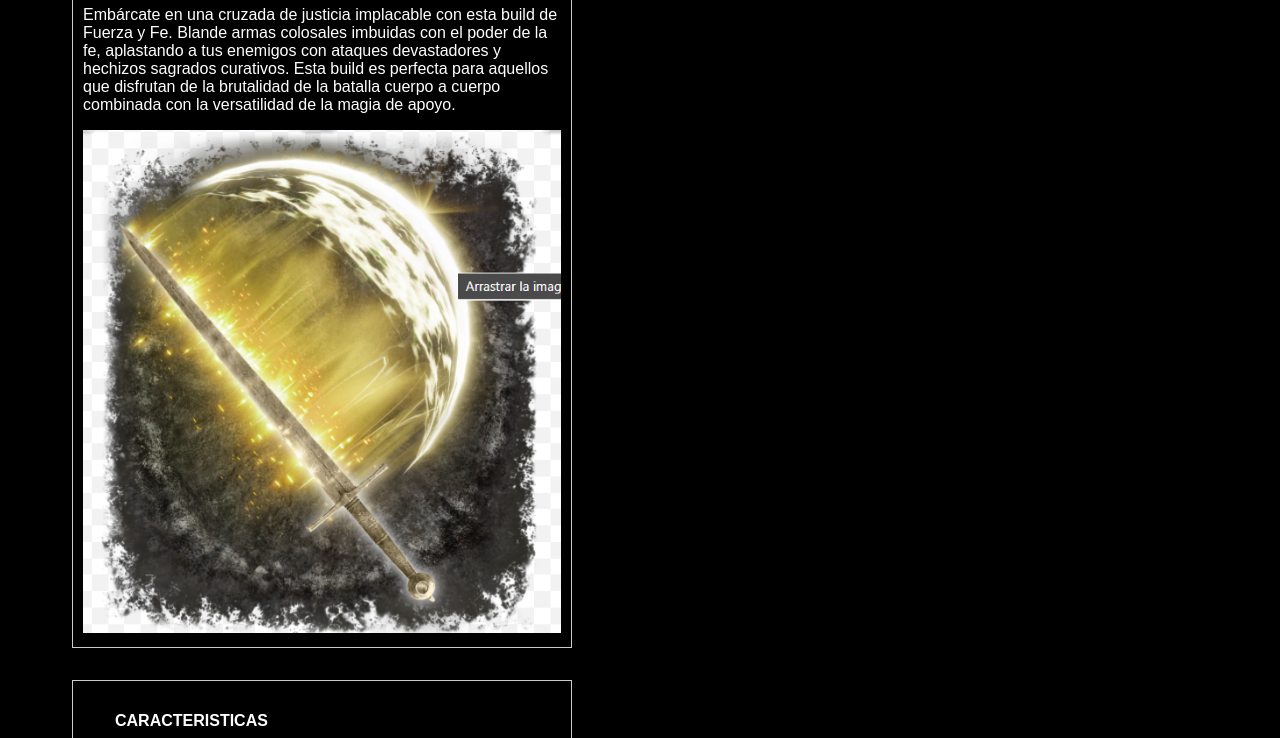
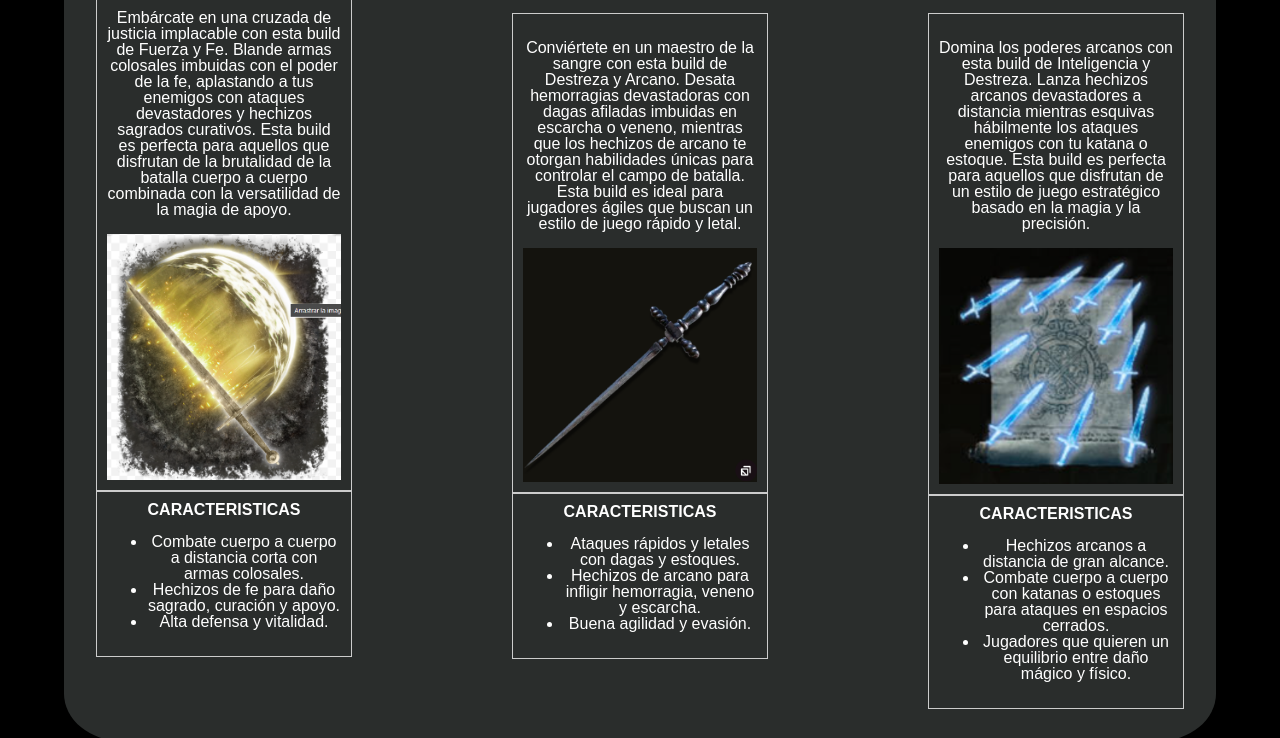
Before and after one commit to CGalvisOssa/html_eldenring, a plain HTML site: page index.html in a window 1280 px wide. Shown: the part 654-1392 px from the top of the page. Drawn offline with Linux system fonts and the light colour scheme.

Commit message:
Se centraron los divs de manera adecuada para que quedaran todos en una misam fila, se puso un archivo reset.css y se culmino con la pratica de css

```diff
--- a/index.html
+++ b/index.html
@@ -1,7 +1,9 @@
 <!DOCTYPE html>
 <html lang="en">
     <head>
-        <link rel="stylesheet" href="/styles.css">
+
+        <link rel="stylesheet" href="./styles.css">
+        <link rel="stylesheet" href="/reset.css">
         <meta charset="UTF-8">
         <meta name="viewport">
         <title>BUILDS ELDEN RING</title>
@@ -27,8 +29,8 @@
             cada una con un estilo de juego único que se adapta a diferentes preferencias.</P>
     <main>
 
-
-
+ <div class="build_container">
+     <div class="row">
         <section>
             <article>
             <hr />
@@ -57,8 +59,12 @@
                </ul>
             </div>
             </article>
+        </div>
 
-            <article>
+
+
+        <div class="row">
+         <article>
             <hr />
             <h3 class="subtitle">Destreza y Arcano: El Acólito de la Sangre</h3>
              <div class="build">
@@ -78,7 +84,9 @@
               </div>
 
             </article>
+        </div>
 
+         <div class="row">
             <article>
             <hr />
             <h3 class="subtitle">Inteligencia y Destreza: El Hechicero veloz</h3>
@@ -89,6 +97,7 @@
                 <img id="img_fuerza" src="hechicero.png" alt="">
             </div>
             <div class="build">
+            <h4>CARACTERISTICAS</h4>
             <ul>
                 <li>Hechizos arcanos a distancia de gran alcance.</li>
                 <li>Combate cuerpo a cuerpo con katanas o estoques para ataques en espacios cerrados.</li>
@@ -97,8 +106,8 @@
             </div>
             </article>
         </section>
-
-
+        </div>
+    </div>
 
         </main>
             <footer>Este es el final de mi pag web de ejemplo</footer>
--- /dev/null
+++ b/reset.css
@@ -0,0 +1,22 @@
+/* Reset.css */
+
+html, body, div, span, applet, object, iframe,
+h1, h4, h5, h6, blockquote, pre,
+a, abbr, acronym, address, big, cite, code,
+del, dfn, em, img, ins, kbd, q, s, samp,
+small, strike, strong, sub, sup, tt, var,
+b, u, i, center
+
+{
+    margin: 0;
+    padding: 0;
+    border: 0;
+    font-size: 100%;
+    vertical-align: baseline;
+}
+
+
+
+body {
+    line-height: 1;
+}
--- a/styles.css
+++ b/styles.css
@@ -2,10 +2,7 @@
     background-color: #494948;
     border: 2px solid white;
     width: 65vw;
-    margin-top: 3em ;
-    margin-left: 15em ;
-    margin-right: 0em;
-    margin-bottom:  2em; ;
+    margin: auto;
     padding: 3em;
     text-align: center;
     transition: 1s;
@@ -44,16 +41,18 @@
     border: 4px solid rgb(112, 107, 107);
     padding: 1em 1em 1em 1em;
     transition: 1s;
-    text-align: left;
+    text-align: center;
     font-size: 20px
 
     width 100%; /* Ajusta el ancho del div */
-    max-width: 500px; /* Máximo ancho del div */
-    margin: 1em 4em 2em 4em; /* Centrar el div horizontalmente */
+    max-width: 300px; /* Máximo ancho del div */
+    margin: auto; /* Centrar el div horizontalmente */
     padding: 10px; /* Añadir padding alrededor del contenido */
     border: 1px solid #ccc; /* Opcional: Añadir un borde */
     box-sizing: border-box; /* Incluir padding y borde en el ancho y alto */
 
+    display: flex;
+    flex-direction: column;
 }
 
 #img_fuerza{
@@ -76,4 +75,20 @@ h4{
 
 h3{
     padding-left: 2.4em ;
+
 }
+
+.row{
+    width: 800px;
+}
+
+.build_container{
+    background-color: rgb(42, 45, 44);
+    width: 85vw;
+    margin: auto;
+    border-radius: 5%;
+    padding: 2em;
+    display: flex   ;
+    flex-direction: row;
+    gap: 10em;
+}
```
